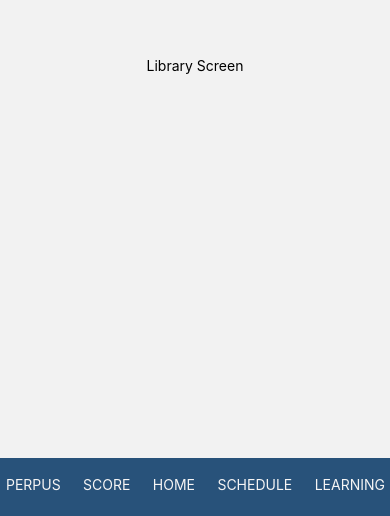
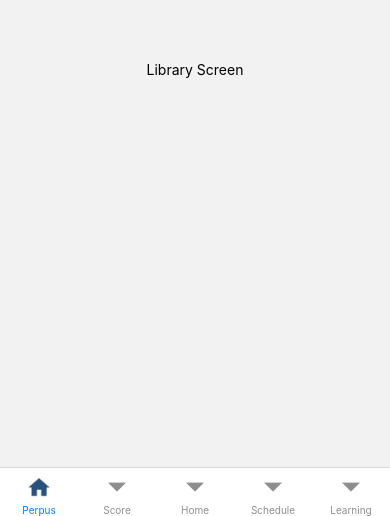
Before and after one commit to aleanajla/LIDMBinus, a React Native app in the folder dummy/: screen / in a window 390 px wide. Shown: the part 328-844 px from the top of the page. Built offline with nearby package versions, Linux system fonts and the light colour scheme.

Commit message:
Meet 1
Box View, TouchableOpacity, Image

```diff
--- a/dummy/src/pages/Register/index.js
+++ b/dummy/src/pages/Register/index.js
@@ -4,7 +4,7 @@ import { StyleSheet, Text, View, Button, SafeAreaView, Alert, Image} from 'react
 const Register = () => {
     return (
         <View style={{flexDirection: row, flex: 1, alignItems: 'center', justifyContent: 'center'}}>
-            <Image source={require('./logo-kampus-merdeka.png')}/>
+            {/* <Image source={require('./logo-kampus-merdeka.png')}/> */}
 
             <Button
                 onPress = {onPressCreateAccount}
@@ -24,7 +24,7 @@ const Register = () => {
 
 export default Register;
 
-const styles = StyleSheet.create({
-    underline: {textDecorationLine: 'underline'},
+// const styles = StyleSheet.create({
+//     underline: {textDecorationLine: 'underline'},
 
-    );
+//     );
--- a/dummy/src/pages/home/index.js
+++ b/dummy/src/pages/home/index.js
@@ -1,9 +1,9 @@
 import React from 'react'
-import { StyleSheet, Text, View } from 'react-native'
+import { StyleSheet, Text, TouchableOpacity, View } from 'react-native'
 import { WARNA_SEKUNDER, WARNA_UTAMA } from '../../utils/constants'
 import { Bell1, User} from '../../assets'
 
-const Home = () => {
+const Home = ({navigation}) => {
     return (
         <View style={styles.pages}>
             <View style = {styles.header}>
@@ -17,6 +17,24 @@ const Home = () => {
                 </View>
             </View>
             <View style = {[styles.garis, styles.shadow]}/>
+
+            <View style ={styles.countainerRow}>
+                <View style={[styles.containerLeftRight, {flex:1}]}>
+                    <Text> Halo </Text>
+                </View>
+                <View style={[styles.containerLeftRight, {flex:1}]}>
+                    <Text> Saya </Text>
+                </View>
+            </View>
+
+            {/* button */}
+            <View style={styles.containerLeftRight}>
+                <TouchableOpacity onPress= {() => {
+                    navigation.navigate('Register', {type:'test'});
+                }}>
+                    <Text style={{alignItems:'center'}}>Register</Text>
+                </TouchableOpacity>
+            </View>
         </View>
     )
 }
@@ -63,6 +81,24 @@ const styles = StyleSheet.create({
         // shadowOpacity: 10,
         // shadowRadius: 10,
         // elevation:10
+    },
+    countainerRow:{
+        marginBottom: 5,
+        padding:15,
+        flexDirection: 'row',
+    },
+    containerLeftRight:{
+        backgroundColor: '#FFF',
+        padding: 15,
+        margin: 15,
+        shadowColor: '#000',
+        shadowOffset: {
+            width: 0,
+            height: 4
+        },
+        shadowOpacity: 0.2,
+        shadowRadius: 5,
+        elevation: 5,
     }
 })
 
--- a/dummy/src/pages/score/index.js
+++ b/dummy/src/pages/score/index.js
@@ -1,5 +1,5 @@
 import React from 'react'
-import { StyleSheet, Text, View } from 'react-native'
+import { StyleSheet, Text, View, Image } from 'react-native'
 import { WARNA_SEKUNDER, WARNA_UTAMA } from '../../utils/constants'
 import { Download, Info_blue, VeryGood, VeryBad, Good, Enough, Bad} from '../../assets'
 //import { VeryGood, VeryBad, Good, Enough, Bad } from '../../assets'
@@ -24,7 +24,7 @@ const Score = () => {
                             borderBottomWidth: 2,}}/>
                     </View>
                     <View style={styles.grading}>
-                        <View>
+                        <View style={{alignItems:'center'}}>
                             <Text style={styles.gradingTitle}>Grading</Text>
                         </View>
                         <View style = {{paddingTop: 8,
@@ -40,14 +40,19 @@ const Score = () => {
                             </View>
                             <View style ={styles.indikasi}>
                                 <Text style ={styles.ketIndikasi}>Very Good</Text>
+                                <Image source={require('../../assets/icons/Good.png')}/>
                                 <Text style ={styles.ketIndikasi}>Good</Text>
+                                <Image source={require('../../assets/icons/Good.png')}/>
                                 <Text style ={styles.ketIndikasi}>Enough</Text>
+                                <Image source={require('../../assets/icons/Good.png')}/>
                                 <Text style ={styles.ketIndikasi}>Bad</Text>
+                                <Image source={require('../../assets/icons/Good.png')}/>
                                 <Text style ={styles.ketIndikasi}>Very Bad</Text>
+                                <Image source={require('../../assets/icons/Bad.png')}/>
                             </View>
                         </View>
+                        </View>
                     </View>
-                </View>
                 {/* <View style = {style.scoreContainer}>
                         <View style = {style.scoreHeader}>
                             <Text>Presentation skills</Text>
@@ -126,7 +131,14 @@ const styles = StyleSheet.create({
         borderTopRightRadius: 20,
         borderBottomLeftRadius: 20,
         borderBottomRightRadius: 20,
-        alignItems : 'center'
+        shadowColor: '#000',
+        shadowOpacity: 0.2,
+        shadowRadius: 5,
+        shadowOffset: {
+            width: 0,
+            height: 4
+        },
+        elevation: 5,
     },
     gradingTitle:{
         flexDirection : 'row',
--- a/dummy/src/router/index.js
+++ b/dummy/src/router/index.js
@@ -1,11 +1,13 @@
 import React from 'react'
-import { StyleSheet, Text, View, SafeAreaView } from 'react-native'
+import { StyleSheet, Text, View, SafeAreaView, Image } from 'react-native'
 import { createNativeStackNavigator } from '@react-navigation/native-stack';
 import { createBottomTabNavigator } from '@react-navigation/bottom-tabs';
 import { Home, Learning, Perpus, Schedule, Score } from '../pages';
 import { BottomTabNavigator } from '../components';
 import { isRequired } from 'react-native/Libraries/DeprecatedPropTypes/DeprecatedColorPropType';
 import { Book4, Group8, Home2,Study4,Test4 } from '../assets';
+import Register from '../pages/Register'
+import { NavigationContainer } from '@react-navigation/native';
 
 
 const Stack = createNativeStackNavigator();
@@ -14,20 +16,25 @@ const Tab = createBottomTabNavigator();
 const MainApp = () => {
     return(
         <SafeAreaView style={{flex:1}} forceInset={{top: "always", bottom: "never"}}>
-            <Tab.Navigator tabBar={props => <BottomTabNavigator {...props}/>} >
+            <Tab.Navigator>
                 <Tab.Screen name="Perpus" component={Perpus} options={{
                     headerShown: false,
                     tabBarLabel:'Perpus',
                     showLabel : false,
                     tabBarIcon:({focused}) => {
+                        const image = focused
+                        ? require('../assets/iconNavbar/home.png')
+                        : require('../assets/iconNavbar/home.png')
+                        return(
                             <Image
-                            source = {require('../assets/iconNavbar/book 4.png')}
+                                source = {image}
                                 reziseMode = 'contain'
                                 style = {{
-                                width: 20,
-                                height: 20
+                                    width: 25,
+                                    height: 25
                                 }}
                             />
+                        )
                     }
                 }}/>
                 <Tab.Screen name="Score" component={Score} options={{headerShown: false}}/>
@@ -43,6 +50,7 @@ const router = () => {
     return (
             <Stack.Navigator>
                 <Stack.Screen name="MainApp" component={MainApp} options={{headerShown: false}} />
+                <Stack.Screen name="Register" component={Register} options={{headerShown: false}} />
             </Stack.Navigator>
     )
 }
```
Also changed, not shown: dummy/RootNavigation.js (added, +17 -0 lines), dummy/src/assets/iconNavbar/book_4.png (renamed from dummy/src/assets/iconNavbar/book 4.png), 1 other file (tests, documents, lock files or other folders). Lines whose indentation alone changed are shown as unchanged.
